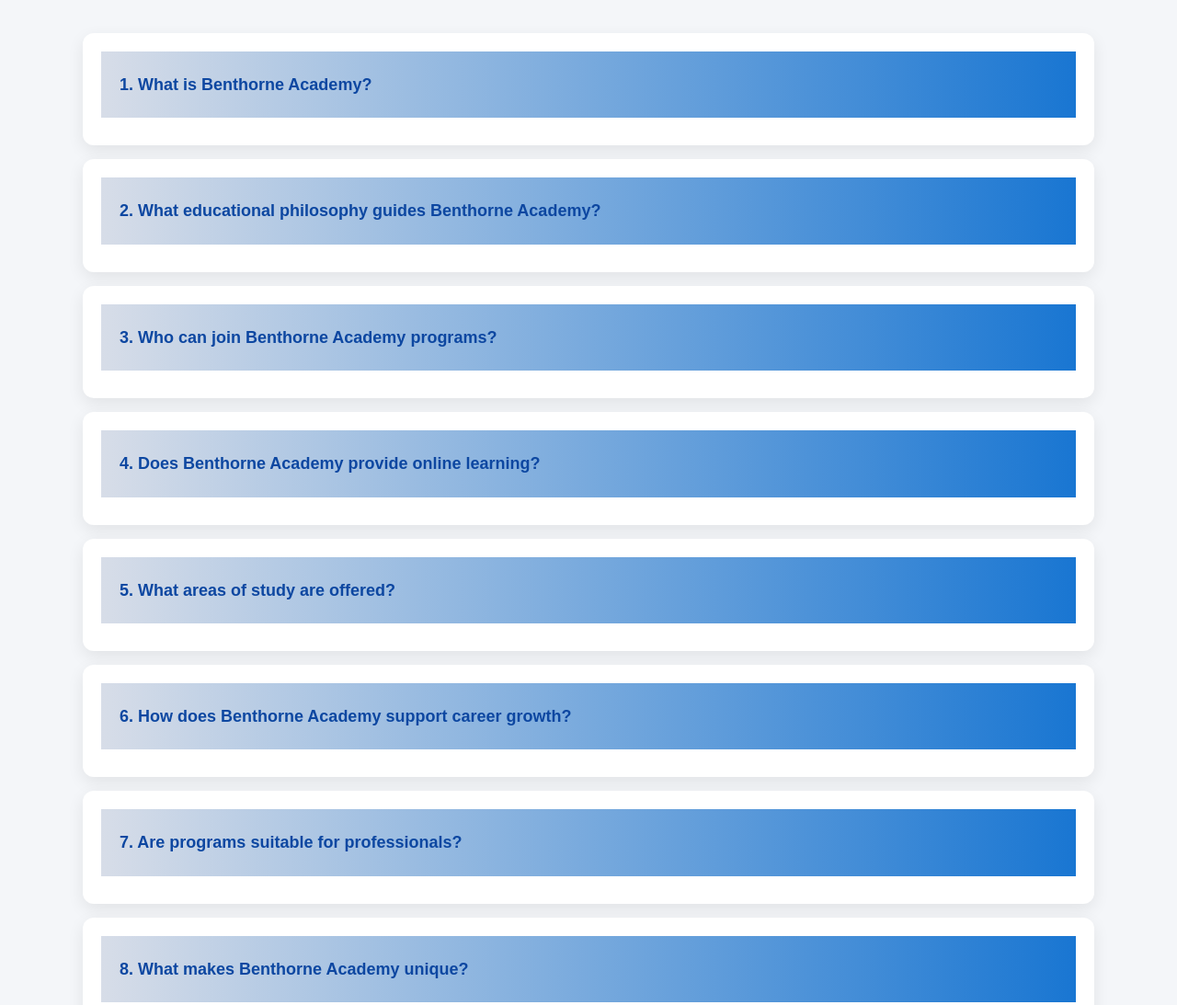
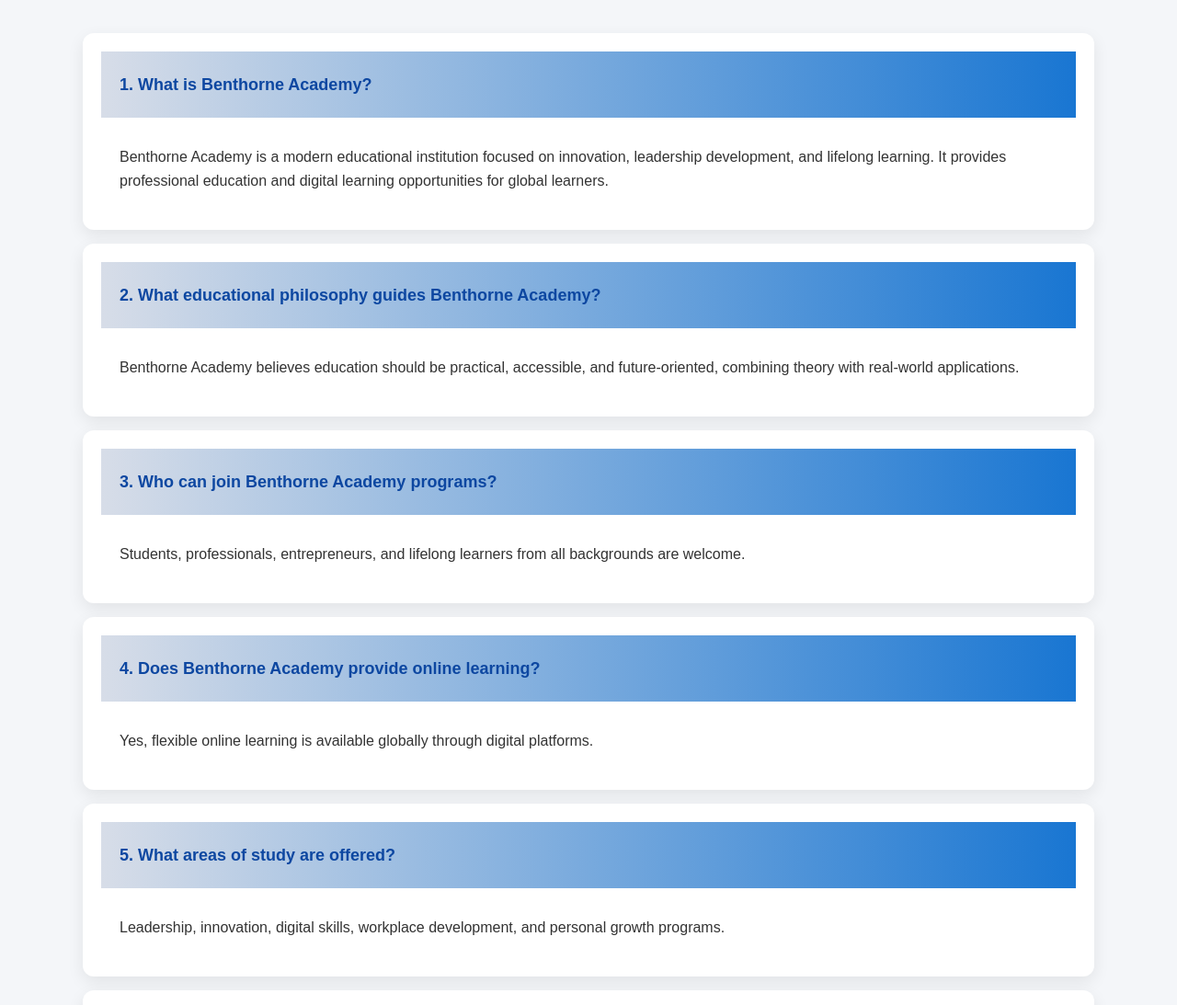
Before and after one commit to BenthorneAcademy/BenthorneAcademy.github.io, a plain HTML site: page faq.html in a window 1280 px wide. Shown: the part 840-1933 px from the top of the page at 92% size. Drawn offline with Linux system fonts and the light colour scheme.

Commit message:
Update style.css

```diff
--- a/css/style.css
+++ b/css/style.css
@@ -481,3 +481,12 @@ nav{
 }
 
 }
+
+.faq-answer{
+  display: block !important;
+  opacity: 1 !important;
+  visibility: visible !important;
+  height: auto !important;
+  max-height: none !important;
+  overflow: visible !important;
+}
```
